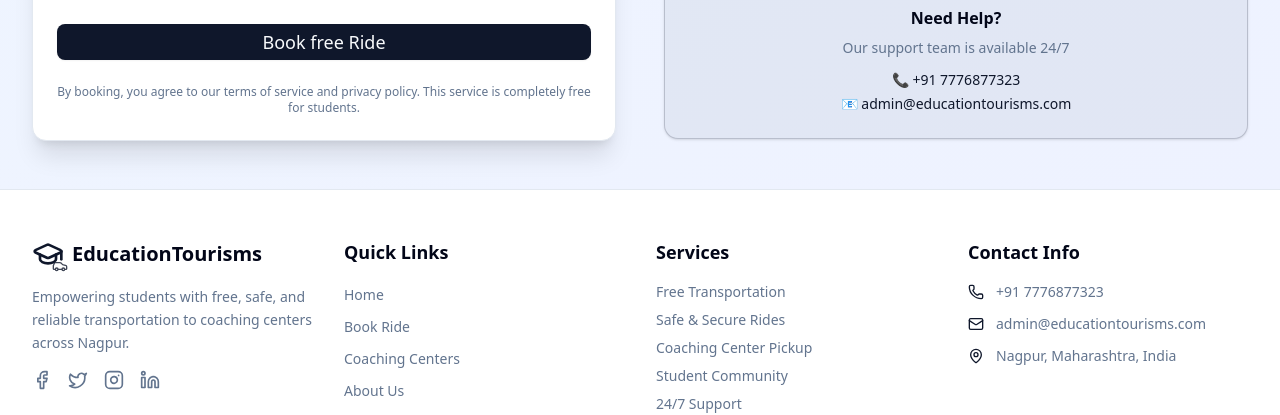
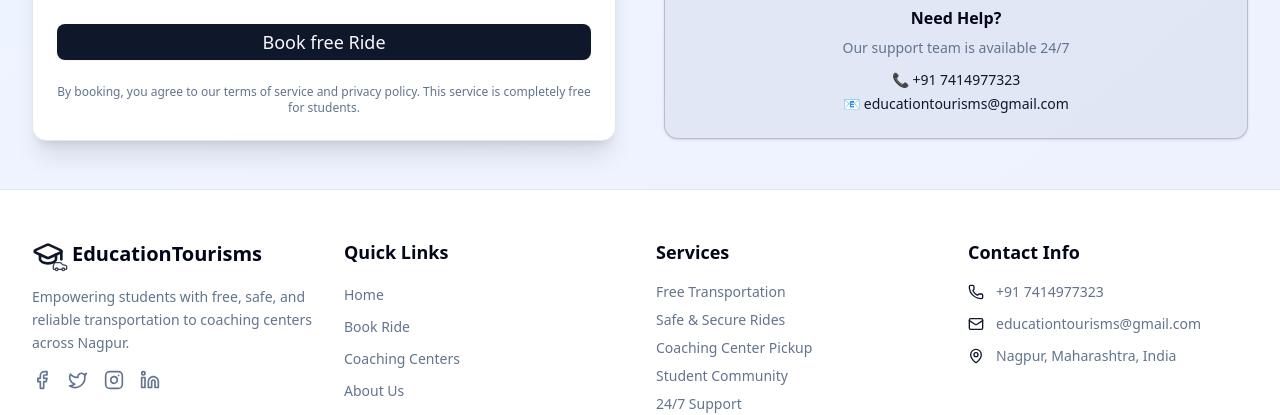
Before and after one commit to tejasdarode17/Education-Tourisms, a React (Vite) app in the folder Frontend/: page /book-ride in a window 1280 px wide. Shown: the part 895-1310 px from the top of the page. Built offline with nearby package versions, Linux system fonts and the light colour scheme.

Commit message:
admin section done

```diff
--- a/Frontend/src/Admin/LatestStudents.jsx
+++ b/Frontend/src/Admin/LatestStudents.jsx
@@ -7,7 +7,7 @@ import DateComponent from "./DateComponent";
 import { Table, TableBody, TableCell, TableHead, TableHeader, TableRow } from "@/components/ui/table";
 import DeleteStudentButton from "./DeleteStudent";
 import Pagination from "./Pagination";
-import { formatDate } from "../../Utils/formatDate";
+import { formatDate } from "../Utils/formatDate";
 
 const LatestStudents = () => {
     const dispatch = useDispatch();
--- a/Frontend/src/Admin/SelectedStudent.jsx
+++ b/Frontend/src/Admin/SelectedStudent.jsx
@@ -3,7 +3,7 @@ import { Card, CardContent, CardHeader, CardTitle } from "@/components/ui/card";
 import { Button } from "@/components/ui/button";
 import { Switch } from "@/components/ui/switch";
 import DeleteStudentButton from "./DeleteStudent";
-import { formatDate } from "../../Utils/formatDate";
+import { formatDate } from "../Utils/formatDate";
 
 const SelectedStudent = () => {
     const { selectedStudent, allStudents } = useSelector((store) => store.students);
--- a/Frontend/src/Admin/Students.jsx
+++ b/Frontend/src/Admin/Students.jsx
@@ -4,7 +4,7 @@ import { useDispatch, useSelector } from "react-redux"
 import { fetchAllStudents, setPage, setSelectedStudent } from "@/Redux/studentSlice"
 import DeleteStudentButton from "./DeleteStudent"
 import { useNavigate } from "react-router-dom"
-import { formatDate } from "../../Utils/formatDate"
+import { formatDate } from "../Utils/formatDate"
 import Pagination from "./Pagination"
 import { useEffect } from "react"
 
--- a/Frontend/src/Main Components/Booking/BookingFrom.jsx
+++ b/Frontend/src/Main Components/Booking/BookingFrom.jsx
@@ -402,8 +402,8 @@ export const BookingSteps = () => {
                             Our support team is available 24/7
                         </p>
                         <div className="space-y-1 text-sm">
-                            <p className="text-primary font-medium">📞 +91 7776877323</p>
-                            <p className="text-primary font-medium">📧 admin@educationtourisms.com</p>
+                            <p className="text-primary font-medium">📞 +91 7414977323</p>
+                            <p className="text-primary font-medium">📧  educationtourisms@gmail.com</p>
                         </div>
                     </div>
                 </CardContent>
--- a/Frontend/src/Main Components/Contact Us/Contact.jsx
+++ b/Frontend/src/Main Components/Contact Us/Contact.jsx
@@ -320,8 +320,8 @@ const ContactPage = () => {
                     For urgent matters or emergencies during rides, contact us immediately:
                   </p>
                   <div className="space-y-2">
-                    <p className="text-primary font-semibold">📞 Emergency Hotline: +91 9876543210</p>
-                    <p className="text-primary font-semibold">📧 Emergency Email: emergency@educationtourisms.com</p>
+                    <p className="text-primary font-semibold">📞 Emergency Hotline: +91 7414977323</p>
+                    <p className="text-primary font-semibold">📧 Emergency Email: educationtourisms@gmail.com</p>
                   </div>
                 </CardContent>
               </Card>
--- a/Frontend/src/Main Components/Footer/Footer.jsx
+++ b/Frontend/src/Main Components/Footer/Footer.jsx
@@ -75,11 +75,11 @@ const Footer = () => {
             <ul className="space-y-3">
               <li className="flex items-center space-x-3 text-sm text-muted-foreground">
                 <Phone className="h-4 w-4 text-primary" />
-                <span>+91 7776877323</span>
+                <span>+91 7414977323</span>
               </li>
               <li className="flex items-center space-x-3 text-sm text-muted-foreground">
                 <Mail className="h-4 w-4 text-primary" />
-                <span>admin@educationtourisms.com</span>
+                <span> educationtourisms@gmail.com</span>
               </li>
               <li className="flex items-center space-x-3 text-sm text-muted-foreground">
                 <MapPin className="h-4 w-4 text-primary" />
```
Also changed, not shown: Frontend/src/Utils/formatDate.js (renamed from Frontend/Utils/formatDate.js).
